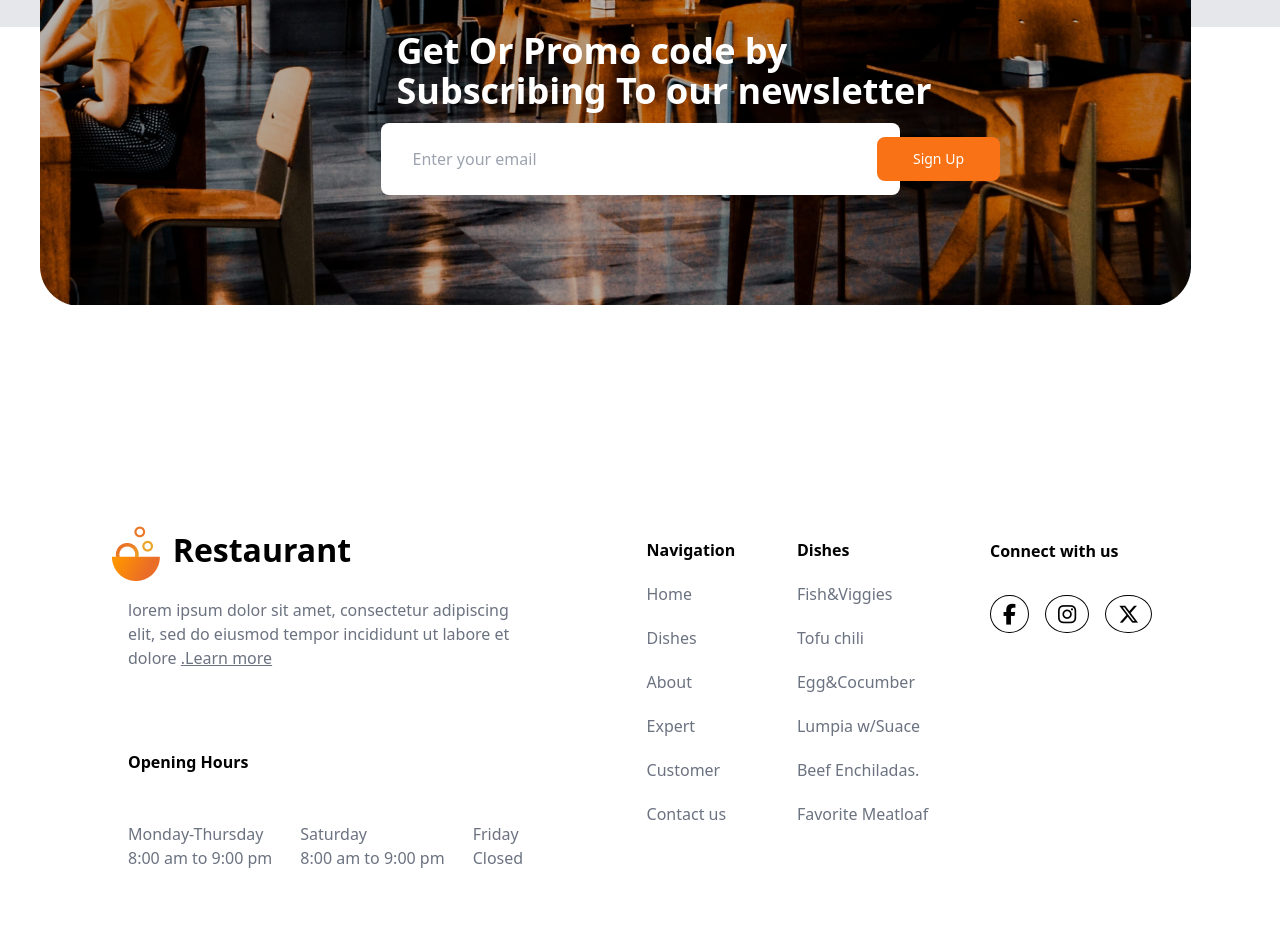
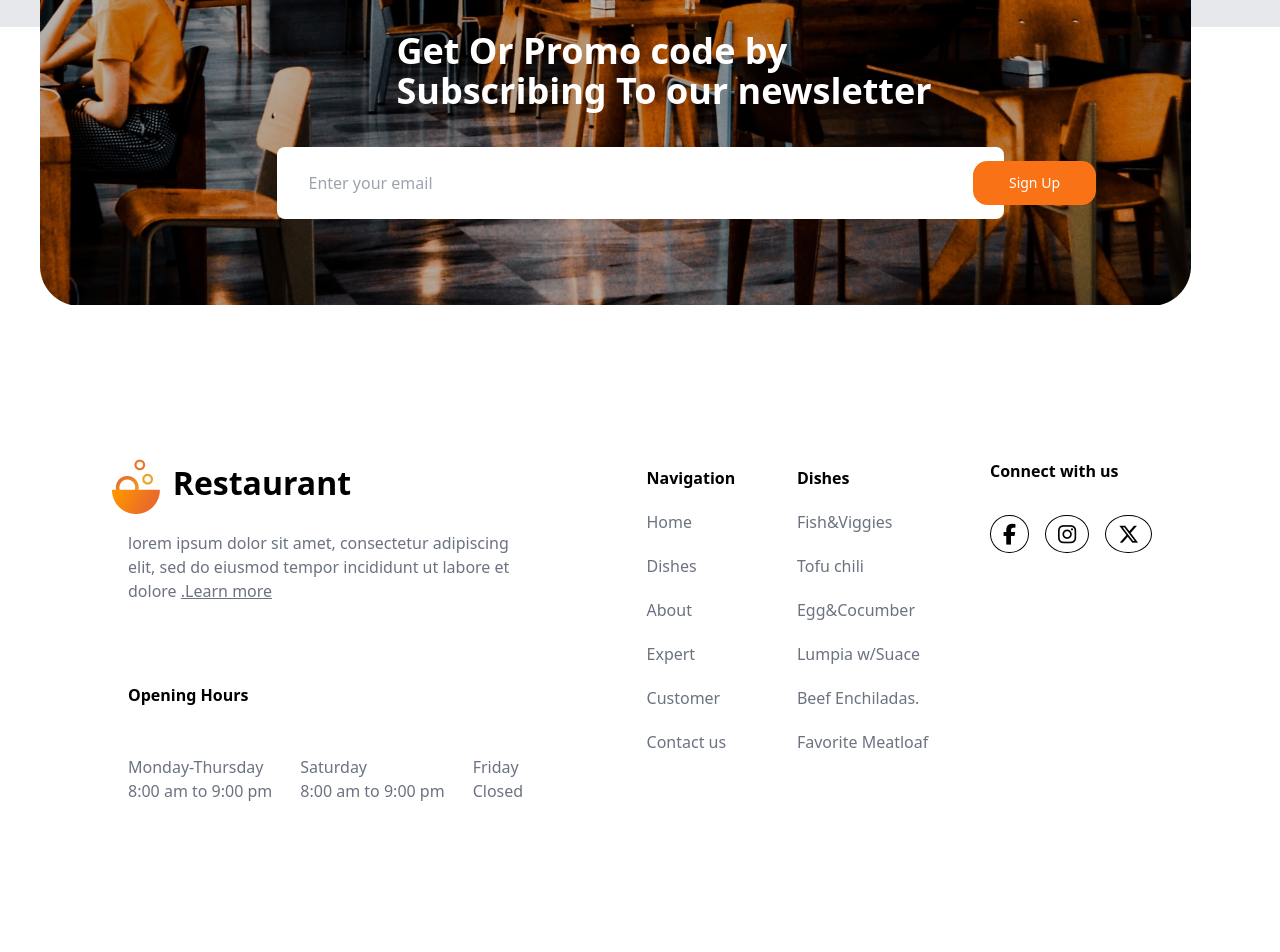
Before and after one commit to Zackmohamd/Restaurante_project_FrontEnd-main, a React (Vite) app: page / in a window 1280 px wide. Shown: the part 4800-5752 px from the top of the page. Built offline with nearby package versions, Linux system fonts and the light colour scheme.

Commit message:
hada badalay

```diff
--- a/src/Components/Contact.jsx
+++ b/src/Components/Contact.jsx
@@ -8,10 +8,10 @@ function Contact() {
     <div className="absolute inset-0 flex items-center justify-center px-10 ">
         <h2 class="text-white text-4xl font-bold pb-16  pl-12">Get Or Promo code by<br/> Subscribing To our newsletter</h2><br/>
     </div>
-    <div class="absolute pt-28 inset-0 flex items-center justify-center rounded-md ">
-    <input className='py-6 pr-[16rem] pl-[2rem] rounded-lg text-left-[10rem]' type="text"  placeholder='Enter your email'>
+    <div class="absolute pt-[10rem] inset-0 flex items-center justify-center rounded-md ">
+    <input className='py-6 pr-[29rem] pl-[2rem] rounded-lg text-left-[10rem]' type="text"  placeholder='Enter your email'>
     </input>
-    <button class=" absolute right-[15rem]   bg-orange-500 hover:bg-teal-700 border-orange-500 hover:border-teal-700 text-sm border-4 text-white py-2 px-8 rounded-[0.5rem]" type="button">
+    <button class=" absolute right-[9rem]   bg-orange-500 hover:bg-teal-700 border-orange-500 hover:border-teal-700 text-sm border-4 text-white py-2 px-8 rounded-[0.9rem]" type="button">
       Sign Up
     </button>
     </div>
--- a/src/Components/Footer.jsx
+++ b/src/Components/Footer.jsx
@@ -9,10 +9,10 @@ function Footer() {
   return (
     <div className=''>
 
-    <div className=' flex   items-center  relative  justify-between mx-[8rem] h-[110vh]'>
+    <div className=' flex   items-center  relative  justify-between mx-[8rem] h-[70vh]'>
         {/* logo */}
 
-         <div className='pb-[22rem]'>
+         <div className='pb-[10.4rem]'>
             <img className=' absolute left-[-3rem]  pt-[-10rem] ml-[2rem]' src={Logo} alt="" />
             <h1 className=' text-[2rem] pl-[0.8rem] font-semibold pt-[-10rem] ml-[2rem]  ' >Restaurant</h1>
             <p className='pt-[1.5rem] text-gray-500'>lorem ipsum dolor sit amet, consectetur adipiscing<br/> elit, sed do eiusmod tempor incididunt ut labore et<br/> dolore  <a className='underline' href="#">.Learn more</a>
@@ -48,7 +48,7 @@ function Footer() {
        <div className='grid grid-rows-1 grid-flow-col gap-4 pb-[11rem]'>
 
 
-            <ul className='pb-[13rem] space-y-5 '>
+            <ul className='pb-[2rem] space-y-5 '>
             <h1 className='font-bold '>Navigation</h1>
 
                 <li className=' text-gray-500'><a className='hover:text-gray-900 hover:underline' href="">Home</a></li>
@@ -63,7 +63,7 @@ function Footer() {
             </ul>
             </div>
 
-            <div className='pb-[11rem]'>
+            <div className='pb-[-0.1rem]'>
             <ul className='pb-[13rem] space-y-5'>
             <h1 className='font-bold'>Dishes</h1>
             <li className=' text-gray-500'><a className='hover:text-gray-900 hover:underline ' href="">Fish&Viggies</a></li>
@@ -77,7 +77,7 @@ function Footer() {
             </ul>
 
             </div>
-            <div className='pb-[36rem]'>
+            <div className='pb-[26rem]'>
                 <h1 className='font-bold ' >Connect with us</h1>
                 <div className=" flex space-x-4 mt-[2rem]  ">
         <i class="border-[0.1rem] text-[1.3rem] border-black rounded-[50%] py-2 px-3
@@ -93,7 +93,7 @@ function Footer() {
 
 
     </div>
-<div className="flex justify-center  ">
+<div className="flex justify-center   ">
     <hr className="h-px w-[213vh]	py-[-10rem]	 bg-gray-200 border-0 dark:bg-gray-700  mb-4 mx-auto" />
 </div>
 <div className="sm:flex sm:items-center sm:justify-between pt-3 px-12 pb-[10rem]" >
```
